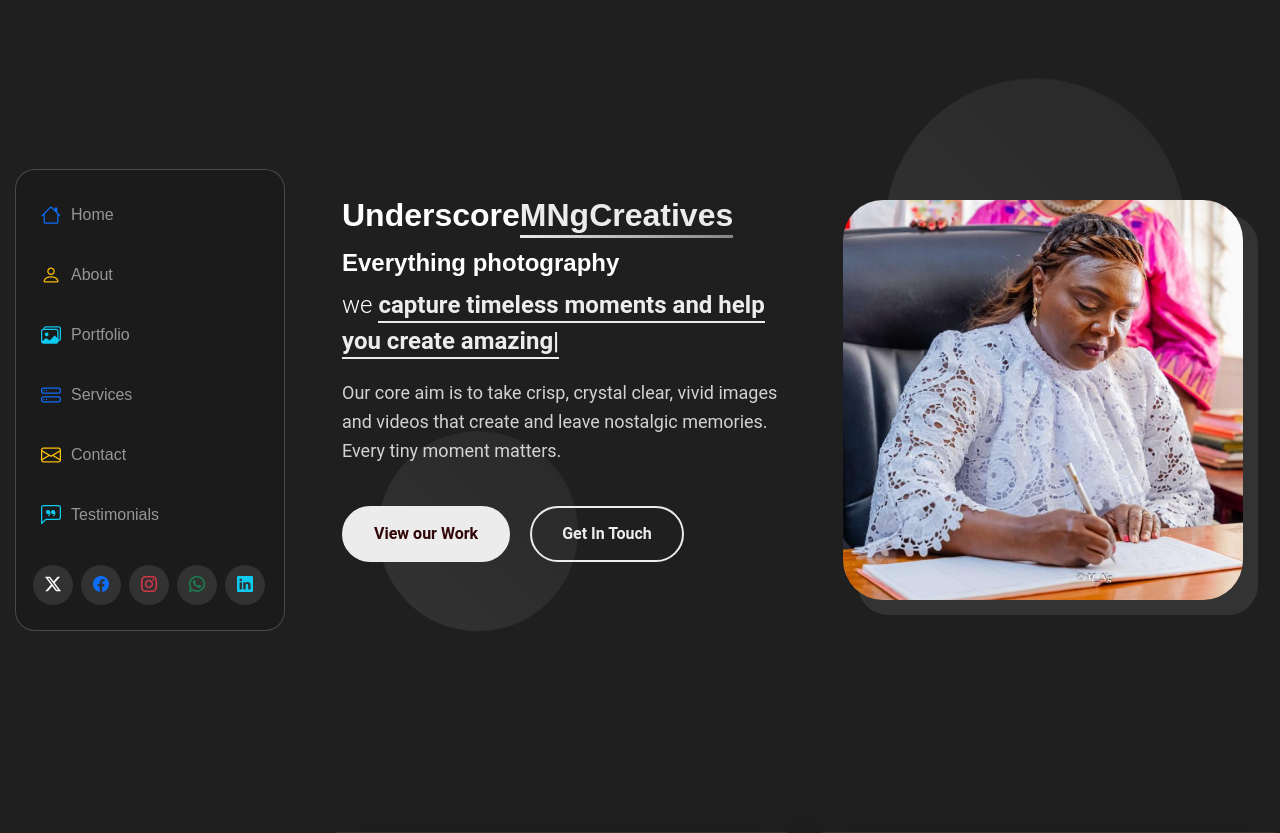
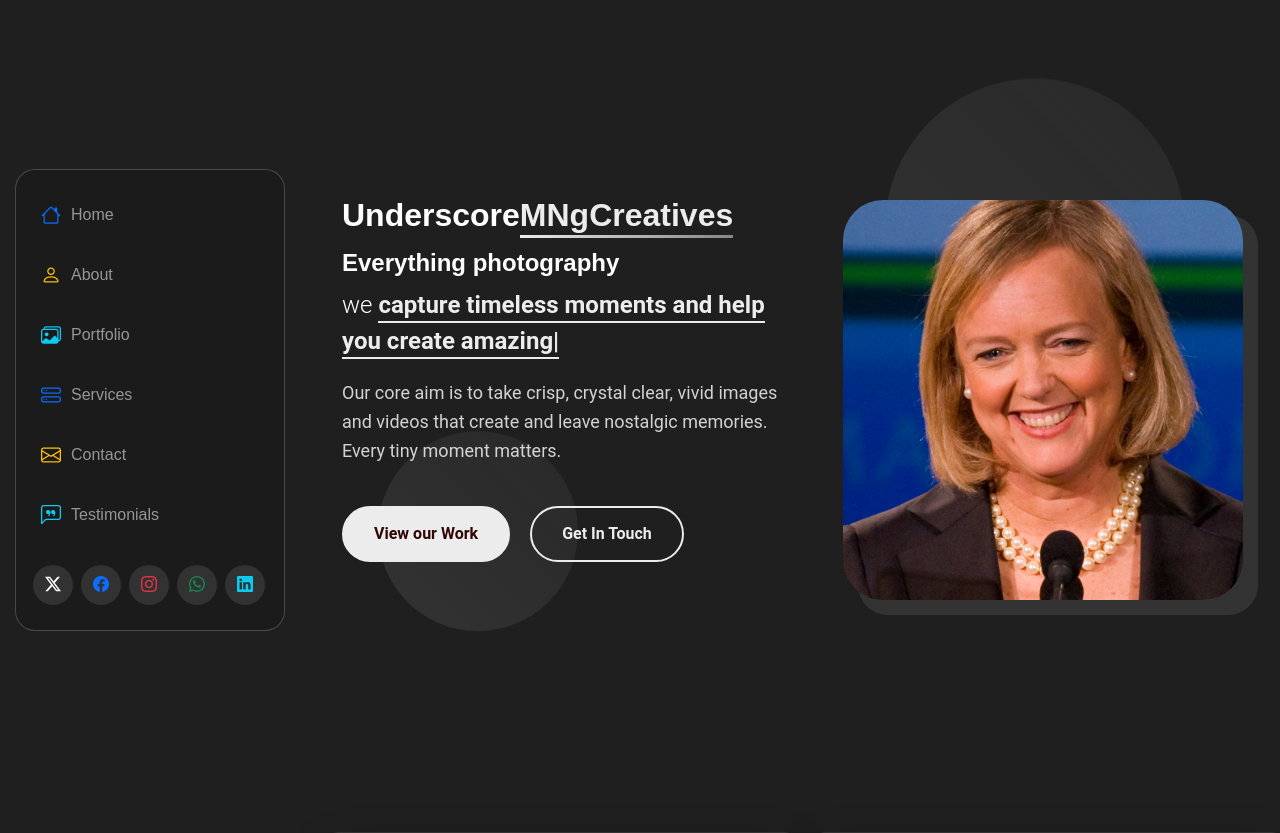
Before and after one commit to EmmanuelMwanik/MNgCreatives, a Django app: page / in a window 1280 px wide. Shown: the top 833 px of the page. Run offline with Django 5.2, Linux system fonts and the light colour scheme; some libraries are stand-ins or nearby versions.

Commit message:
Update portfolio images and site templates

```diff
--- a/MNgCreatives/templates/index.html
+++ b/MNgCreatives/templates/index.html
@@ -43,7 +43,7 @@
               <div class="hero-visual">
                 <div class="profile-container">
                   <div class="profile-background"></div>
-                  <img src="{% static  'assets/img/profile1.webp'%}" alt="MNgCreatives" class="profile-image" style="border-radius: 10%;">
+                  <img src="{% static  'assets/img/profile2.webp'%}" alt="MNgCreatives" class="profile-image" style="border-radius: 10%;">
                 </div>
               </div>
             </div>
```
Also changed, not shown: MNgCreatives/static/assets/img/profile2.webp (added).
